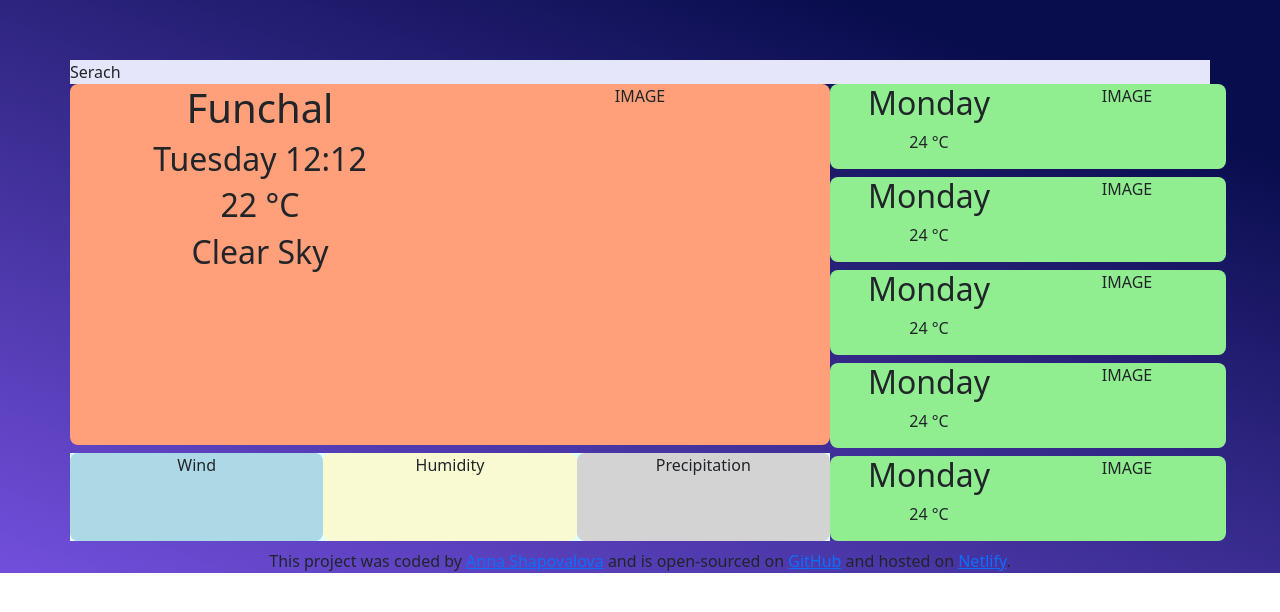
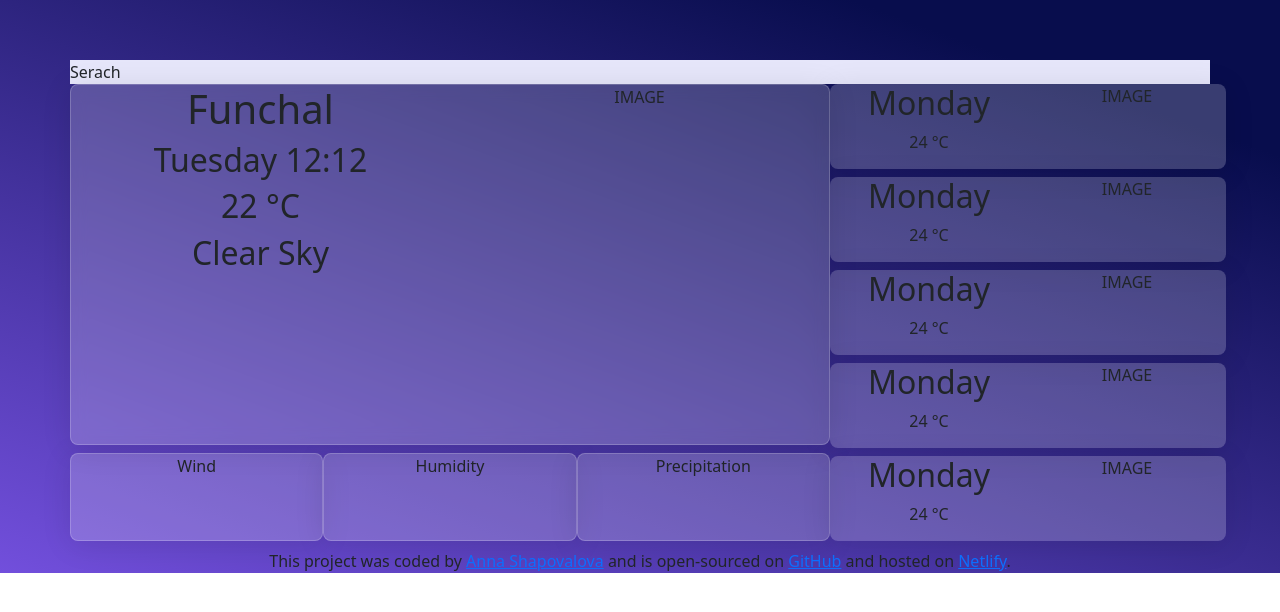
Before and after one commit to hannashapovalova/react-weather-app, a React (Create React App) app: page / in a window 1280 px wide. Shown: the top 612 px of the page. Built offline with nearby package versions, Linux system fonts and the light colour scheme.

Commit message:
Add CSS Variable

```diff
--- a/src/Weather.css
+++ b/src/Weather.css
@@ -1,5 +1,8 @@
 :root {
+    --block-background-color: rgba(255, 255, 255, 0.2);
     --border-radius: 8px;
+    --block-border: 1px solid rgba(255, 255, 255, 0.2);
+    --block-shadow: 0 4px 30px rgba(0, 0, 0, 0.1);
 }
 
 
@@ -14,33 +17,33 @@
 .weather-block {
     border-radius: var(--border-radius);
     height: 361px;
-    background-color: lightsalmon;
+    background: var(--block-background-color);
+    box-shadow: var(--block-shadow);
+    backdrop-filter: blur(8px);
+    border: var(--block-border);
     margin-bottom: 8px;
 
 }
 .weather-conditions-block {
-    background-color: lightcyan;
+
     height: 88px;
 }
-.wind {
-    background-color: lightblue;
+.wind, .humidity, .precipitation {
+
     border-radius: var(--border-radius);
+    background-color: var(--block-background-color);
+    border: var(--block-border);
+    box-shadow: var(--block-shadow);
 }
-.humidity {
-    background-color: lightgoldenrodyellow;
-    border-radius: var(--border-radius);
-}
-.precipitation {
-    background-color: lightgrey;
-    border-radius: var(--border-radius);
-}
+
 /* FORECAST BLOCK */
 
 
 .forecast-element {
-    background-color: lightgreen;
+    background-color: var(--block-background-color);
     border-radius: var(--border-radius);
     margin-bottom: 8px;
     width: 396px;
     height: 85px;
+    box-shadow: var(--block-shadow);
 }
```
